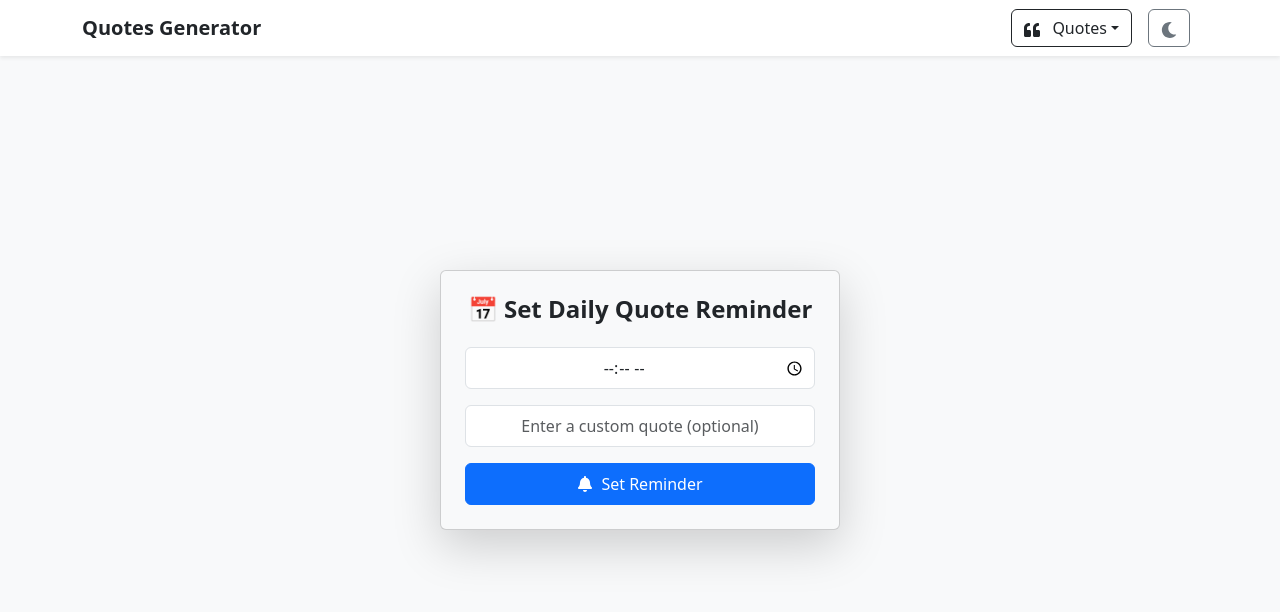
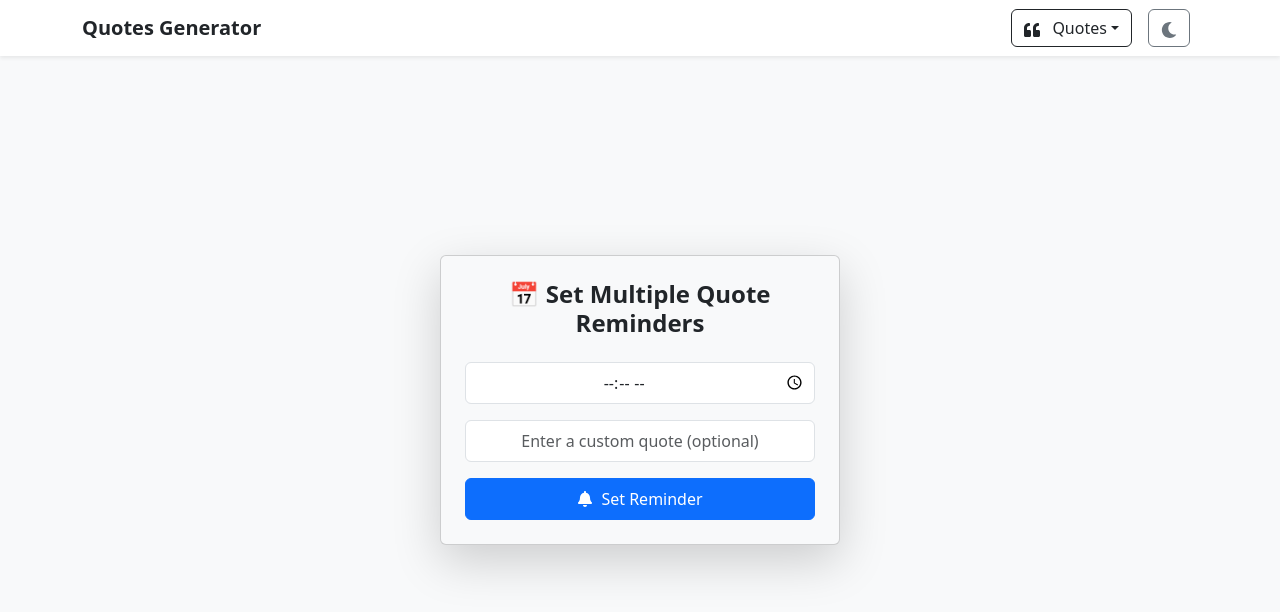
Before and after one commit to Guna-devloper/quotes, a React (Create React App) app in the folder quotes/: page / in a window 1280 px wide. Shown: the top 612 px of the page. Built offline with nearby package versions, Linux system fonts and the light colour scheme.

Commit message:
multiple-remainder

```diff
--- a/quotes/src/components/QuoteReminder.js
+++ b/quotes/src/components/QuoteReminder.js
@@ -1,18 +1,18 @@
 import React, { useState, useEffect } from "react";
-import { Card, Button, Form, Container } from "react-bootstrap";
-import { FaBell } from "react-icons/fa";
-import { useTheme } from "../context/ThemeContext"; // Import dark mode context
-import toast, { Toaster } from "react-hot-toast"; // Import react-hot-toast
+import { Card, Button, Form, Container, ListGroup } from "react-bootstrap";
+import { FaBell, FaTrash } from "react-icons/fa";
+import { useTheme } from "../context/ThemeContext";
+import toast, { Toaster } from "react-hot-toast";
 
 const QuoteReminder = () => {
-  const [time, setTime] = useState(localStorage.getItem("reminderTime") || "");
+  const [time, setTime] = useState("");
   const [customQuote, setCustomQuote] = useState("");
-  const [favoriteQuotes, setFavoriteQuotes] = useState(
-    JSON.parse(localStorage.getItem("favoriteQuotes")) || []
+  const [reminders, setReminders] = useState(
+    JSON.parse(localStorage.getItem("reminders")) || []
   );
-  const { darkMode } = useTheme(); // Get dark mode state
+  const { darkMode } = useTheme();
 
-  // ✅ Request Notification Permission (Fixed)
+  // ✅ Request Notification Permission
   const requestNotificationPermission = async () => {
     if ("Notification" in window && "serviceWorker" in navigator) {
       const permission = await Notification.requestPermission();
@@ -40,7 +40,10 @@ const QuoteReminder = () => {
       return;
     }
 
-    localStorage.setItem("reminderTime", time);
+    const newReminder = { time, quote: customQuote || getRandomQuote() };
+    const updatedReminders = [...reminders, newReminder];
+    setReminders(updatedReminders);
+    localStorage.setItem("reminders", JSON.stringify(updatedReminders));
 
     const now = new Date();
     const [hours, minutes] = time.split(":").map(Number);
@@ -55,38 +58,44 @@ const QuoteReminder = () => {
     console.log(`Notification scheduled in ${delay / 1000} seconds`);
 
     setTimeout(() => {
-      showNotification("Daily Quote Reminder", customQuote || getRandomQuote());
+      showNotification("Daily Quote Reminder", newReminder.quote);
     }, delay);
 
     toast.success("Reminder set successfully! ✅");
+
+    // ✅ Reset input fields after setting the reminder
+    setTime("");
+    setCustomQuote("");
   };
 
   const getRandomQuote = () => {
-    if (favoriteQuotes.length === 0) {
-      return "Here’s your daily dose of inspiration! ✨";
-    }
-    const randomIndex = Math.floor(Math.random() * favoriteQuotes.length);
-    return favoriteQuotes[randomIndex];
+    return "Here’s your daily dose of inspiration! ✨";
   };
 
-  // ✅ Fix: Call requestNotificationPermission properly
   const showNotification = (title, body) => {
     if (Notification.permission === "granted") {
       navigator.serviceWorker.ready.then((registration) => {
         registration.showNotification(title, { body });
       });
     } else {
-      requestNotificationPermission(); // 🔥 FIX: Defined before use
+      requestNotificationPermission();
     }
   };
 
+  const deleteReminder = (index) => {
+    const updatedReminders = reminders.filter((_, i) => i !== index);
+    setReminders(updatedReminders);
+    localStorage.setItem("reminders", JSON.stringify(updatedReminders));
+    toast.success("Reminder deleted successfully! ❌");
+  };
+
   return (
-    <Container className="d-flex justify-content-center align-items-center min-vh-100">
+    <Container className="d-flex flex-column justify-content-center align-items-center min-vh-100">
       <Card
         style={{ width: "100%", maxWidth: "400px" }}
         className={`p-4 shadow-lg text-center ${darkMode ? "bg-dark text-light" : "bg-light text-dark"}`}
       >
-        <h4 className="mb-4 fw-bold">📅 Set Daily Quote Reminder</h4>
+        <h4 className="mb-4 fw-bold">📅 Set Multiple Quote Reminders</h4>
         <Form>
           <Form.Group className="mb-3">
             <Form.Control
@@ -98,7 +107,6 @@ const QuoteReminder = () => {
             />
           </Form.Group>
 
-          {/* Custom Quote Input Field */}
           <Form.Group className="mb-3">
             <Form.Control
               type="text"
@@ -118,9 +126,28 @@ const QuoteReminder = () => {
             <FaBell className="me-2" /> Set Reminder
           </Button>
         </Form>
+
+        {/* Display Scheduled Reminders */}
+        {reminders.length > 0 && (
+          <ListGroup className="mt-4">
+            {reminders.map((reminder, index) => (
+              <ListGroup.Item
+                key={index}
+                className={`d-flex justify-content-between align-items-center ${darkMode ? "bg-secondary text-light" : ""}`}
+              >
+                <span>
+                  ⏰ {reminder.time} - {reminder.quote}
+                </span>
+                <Button variant="danger" size="sm" onClick={() => deleteReminder(index)}>
+                  <FaTrash />
+                </Button>
+              </ListGroup.Item>
+            ))}
+          </ListGroup>
+        )}
       </Card>
 
-      {/* React Toaster for notifications */}
+      {/* Toast Notifications */}
       <Toaster position="top-center" reverseOrder={false} />
     </Container>
   );
```
